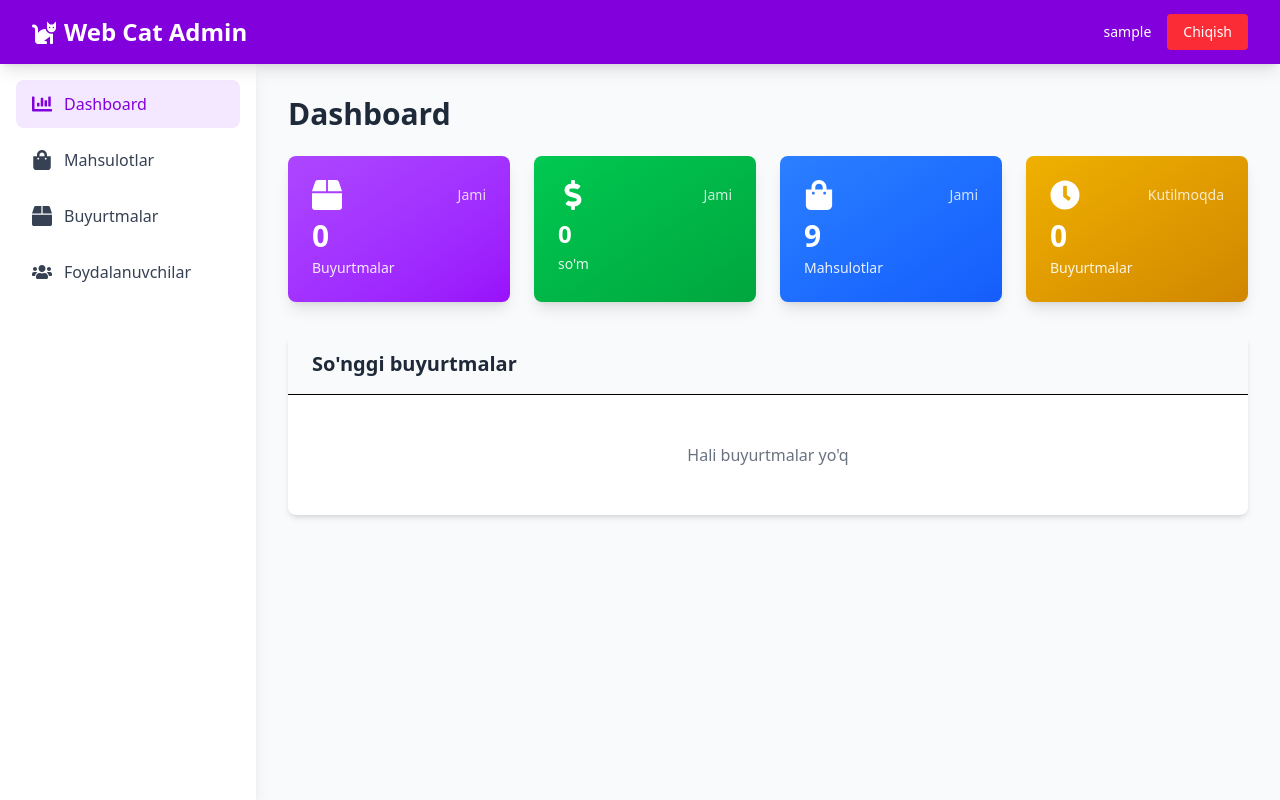
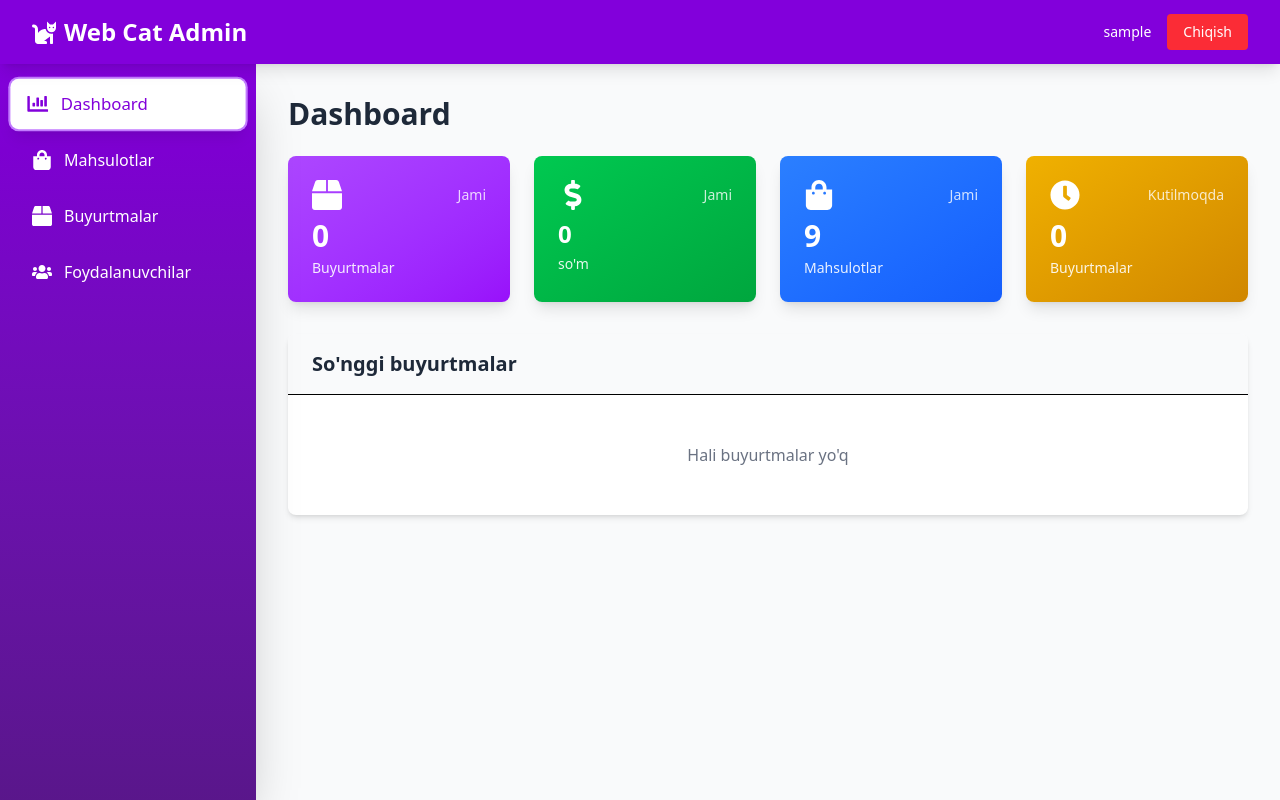
Before and after one commit to webdunyosi/web-cat, a React (Vite) app: page /admin in a window 1280 px wide. Built offline with nearby package versions, Linux system fonts and the light colour scheme; sample sign-in values are in the browser's storage.

Commit message:
changed sidebar

```diff
--- a/src/index.css
+++ b/src/index.css
@@ -1 +1,9 @@
 @import "tailwindcss";
+
+/* Respect user's motion preferences for accessibility */
+@media (prefers-reduced-motion: reduce) {
+  .animate-pulse,
+  .animate-bounce {
+    animation: none;
+  }
+}
--- a/src/layouts/AdminLayout.jsx
+++ b/src/layouts/AdminLayout.jsx
@@ -55,7 +55,7 @@ const AdminLayout = ({ children }) => {
         {/* Sidebar */}
         <aside
           className={`
-            fixed inset-y-0 left-0 z-40 w-64 bg-white shadow-lg transform transition-transform duration-300 ease-in-out mt-16
+            fixed inset-y-0 left-0 z-40 w-64 bg-gradient-to-b from-purple-700 to-purple-900 shadow-2xl transform transition-transform duration-300 ease-in-out mt-16
             ${sidebarOpen ? 'translate-x-0' : '-translate-x-full'}
             md:sticky md:top-16 md:h-[calc(100vh-4rem)] md:translate-x-0 md:mt-0
           `}
@@ -68,10 +68,10 @@ const AdminLayout = ({ children }) => {
                   key={item.path}
                   to={item.path}
                   className={`
-                    flex items-center space-x-3 px-4 py-3 rounded-lg transition-colors
+                    flex items-center space-x-3 px-4 py-3 rounded-lg transition-all duration-200
                     ${location.pathname === item.path
-                      ? 'bg-purple-100 text-purple-700'
-                      : 'text-gray-700 hover:bg-gray-100'
+                      ? 'bg-white text-purple-700 shadow-lg transform scale-105 ring-2 ring-purple-400'
+                      : 'text-white hover:bg-purple-600 hover:shadow-md hover:scale-105'
                     }
                   `}
                   onClick={() => setSidebarOpen(false)}
--- a/src/layouts/UserLayout.jsx
+++ b/src/layouts/UserLayout.jsx
@@ -66,7 +66,7 @@ const UserLayout = ({ children }) => {
         {/* Sidebar */}
         <aside
           className={`
-            fixed inset-y-0 left-0 z-40 w-64 bg-white shadow-lg transform transition-transform duration-300 ease-in-out mt-16
+            fixed inset-y-0 left-0 z-40 w-64 bg-gradient-to-b from-purple-600 to-purple-800 shadow-2xl transform transition-transform duration-300 ease-in-out mt-16
             ${sidebarOpen ? 'translate-x-0' : '-translate-x-full'}
             md:sticky md:top-16 md:h-[calc(100vh-4rem)] md:translate-x-0 md:mt-0
           `}
@@ -79,10 +79,10 @@ const UserLayout = ({ children }) => {
                   key={item.path}
                   to={item.path}
                   className={`
-                    flex items-center space-x-3 px-4 py-3 rounded-lg transition-colors
+                    flex items-center space-x-3 px-4 py-3 rounded-lg transition-all duration-200
                     ${location.pathname === item.path
-                      ? 'bg-purple-100 text-purple-700'
-                      : 'text-gray-700 hover:bg-gray-100'
+                      ? 'bg-white text-purple-700 shadow-lg transform scale-105 ring-2 ring-purple-400'
+                      : 'text-white hover:bg-purple-500 hover:shadow-md hover:scale-105'
                     }
                   `}
                   onClick={() => setSidebarOpen(false)}
```
